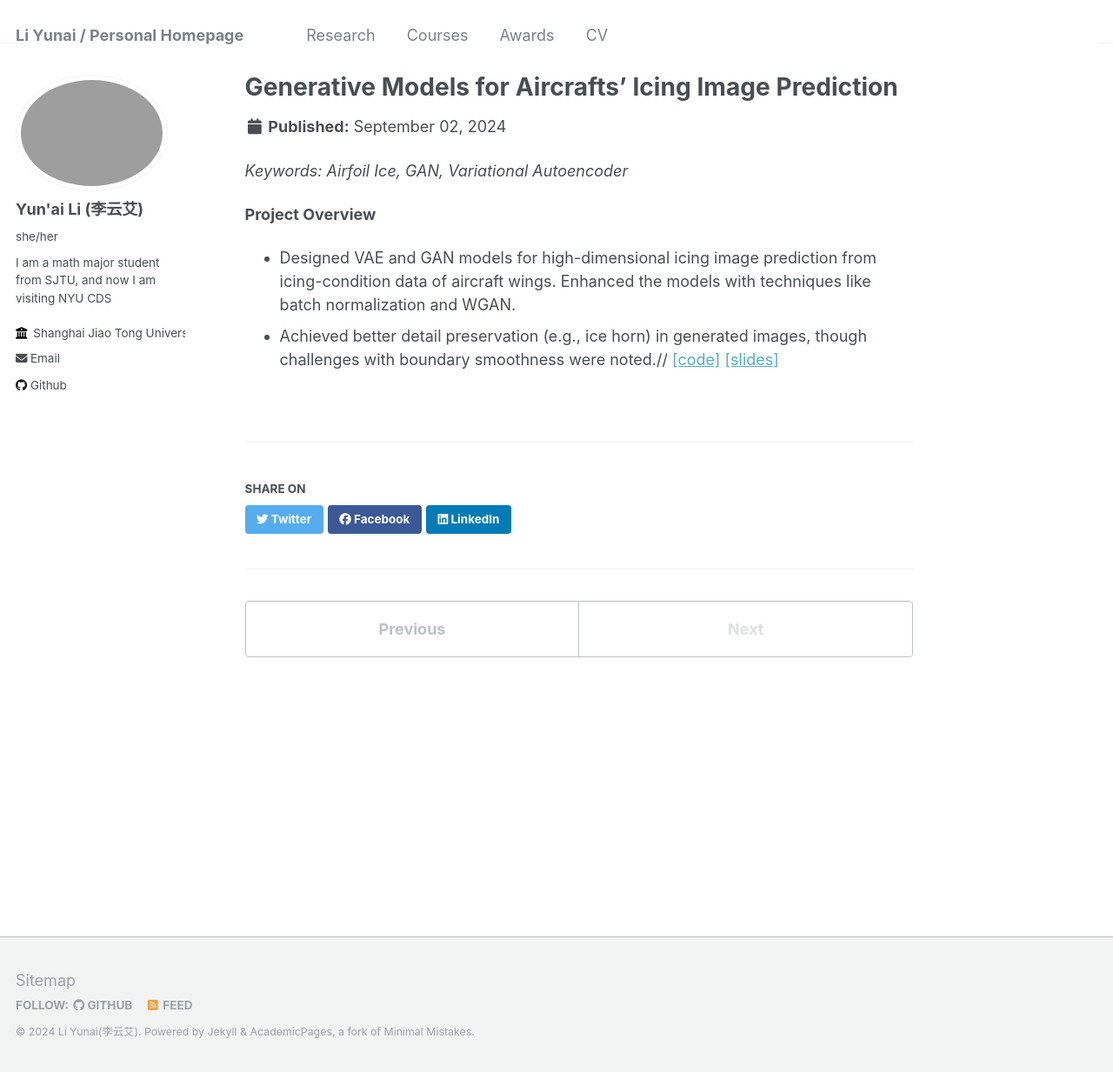
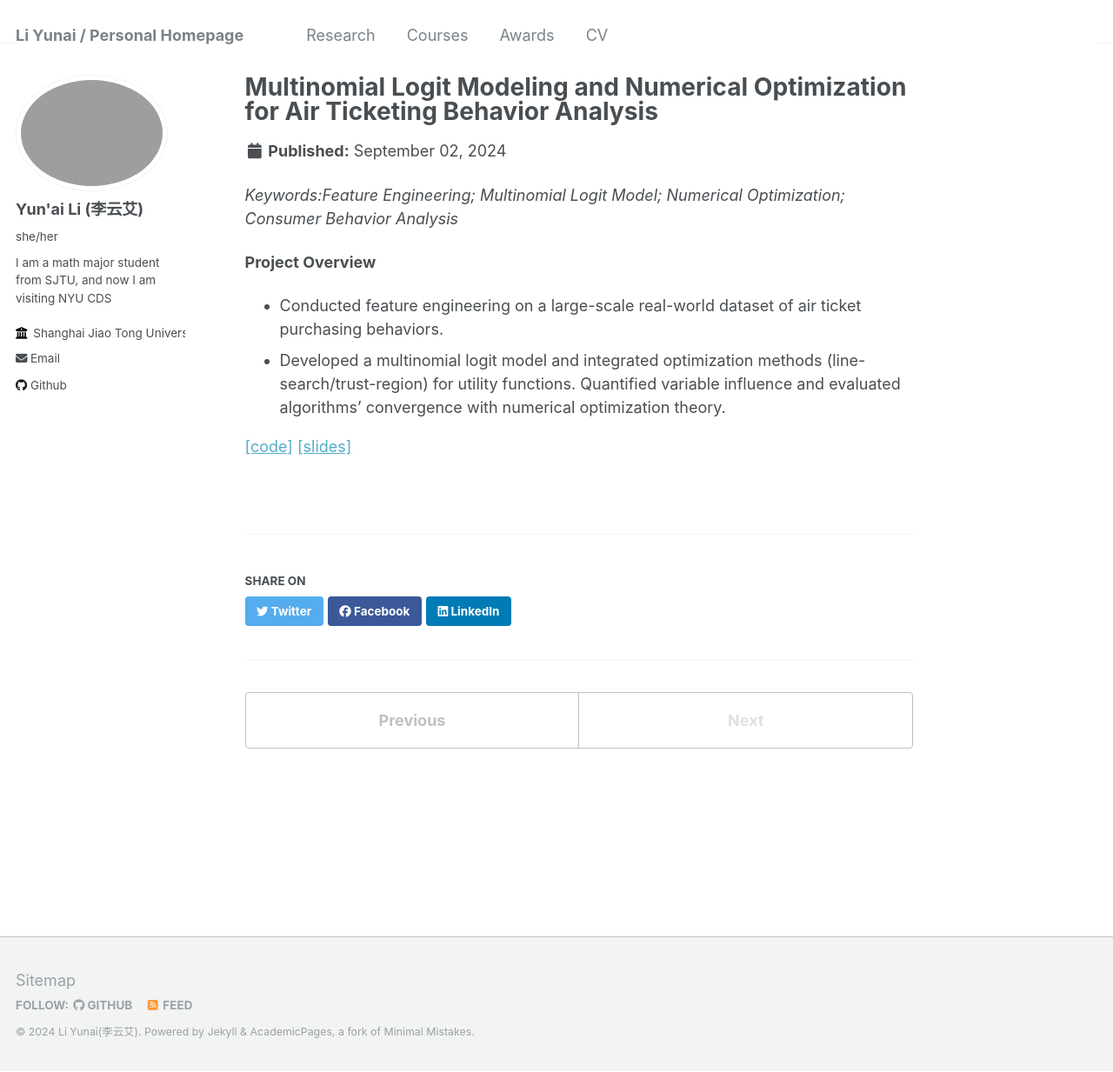
Before and after one commit to Li-Yunai/Li-Yunai.github.io, a Jekyll site: the page built from _portfolio/pro-4.md, in a window 1280 px wide and 1233 px high. Shown: the whole window at 87% size. Built offline with Jekyll 4.4.1, drawn with Linux system fonts in a browser that asks for light colours.

Commit message:
Update pro-4.md

```diff
--- a/_portfolio/pro-4.md
+++ b/_portfolio/pro-4.md
@@ -1,14 +1,17 @@
 ---
-title: "Generative Models for Aircrafts' Icing Image Prediction"
-excerpt: "*Keywords: Airfoil Ice, GAN, Variational Autoencoder*<br/><img src='/images/IMG_3095.png' width='300'>"
+title: " Multinomial Logit Modeling and Numerical Optimization for Air Ticketing Behavior Analysis"
+excerpt: "*Keywords: Feature Engineering; Multinomial Logit Model; Numerical Optimization; Consumer Behavior Analysis*<br/><img src='/images/IMG_3100 2.png' width='350'>"
 collection: portfolio
 ---
 
-*Keywords: Airfoil Ice, GAN, Variational Autoencoder*
+*Keywords:Feature Engineering; Multinomial Logit Model; Numerical Optimization; Consumer Behavior Analysis*
 
 **Project Overview**
 
-- Designed VAE and GAN models for high-dimensional icing image prediction from icing-condition data of aircraft wings. Enhanced the models with techniques like batch normalization and WGAN.
-- Achieved better detail preservation (e.g., ice horn) in generated images, though challenges with boundary smoothness were noted.//
+- Conducted feature engineering on a large-scale real-world dataset of air ticket purchasing behaviors.
+- Developed a multinomial logit model and integrated optimization methods (line-search/trust-region) for utility
+functions. Quantified variable influence and evaluated algorithms’ convergence with numerical optimization
+theory.
+
 [[code]](https://li-yunai.github.io//portfolio/portfolio-1/)
 [[slides]](https://li-yunai.github.io//portfolio/portfolio-1/)
```
